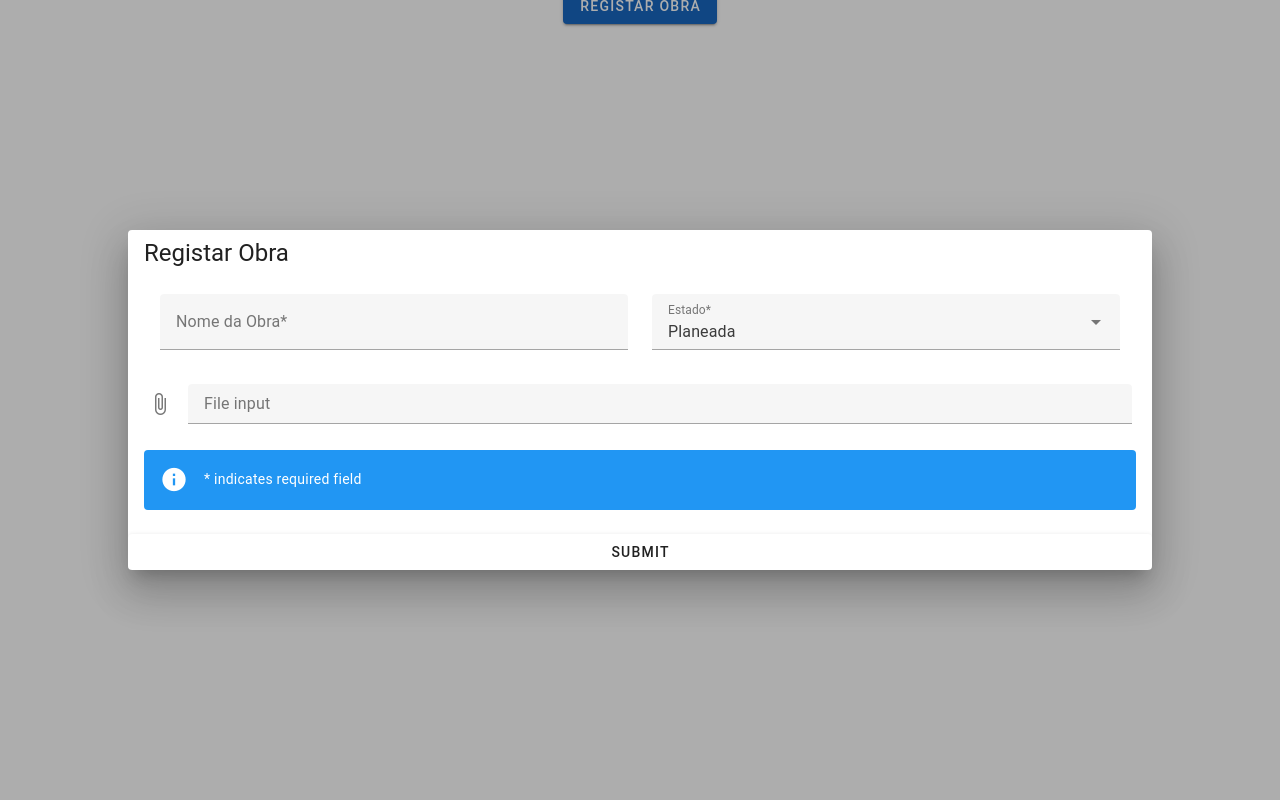
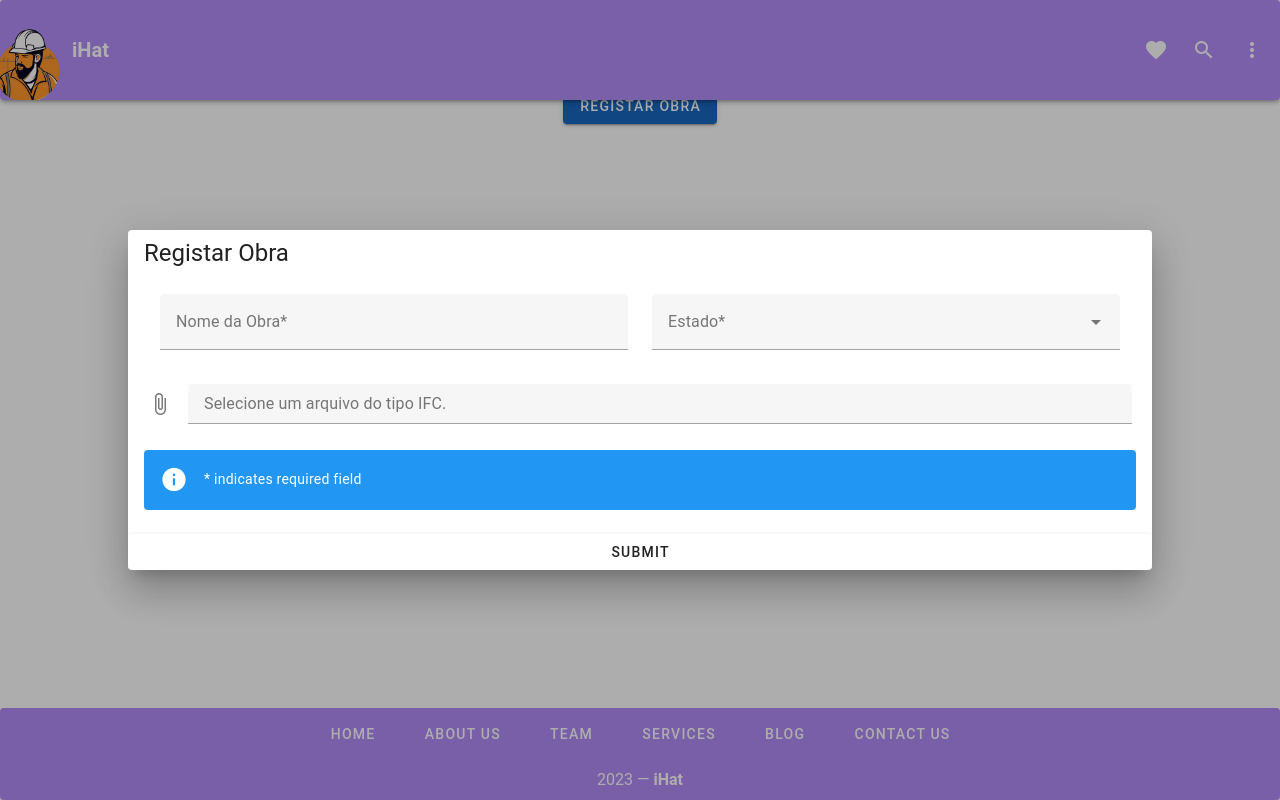
Before and after one commit to DiogoVieira63/iHat, a Vue app in the folder frontend/: page / in a window 1280 px wide. Both pictures are taken after a click on the button "REGISTAR OBRA". Built offline with nearby package versions, Linux system fonts and the light colour scheme.

Commit message:
add footer to page layout and add validation to FormObra

```diff
--- a/frontend/package.json
+++ b/frontend/package.json
@@ -11,6 +11,7 @@
   },
   "dependencies": {
     "core-js": "^3.8.3",
+    "vee-validate": "^4.11.8",
     "vue": "^3.2.13",
     "vue-router": "^4.0.3",
     "vuetify": "^3.3.22"
--- a/frontend/src/components/FormObra.vue
+++ b/frontend/src/components/FormObra.vue
@@ -1,14 +1,36 @@
 <script setup>
 import { ref } from 'vue'
+import { useField, useForm } from 'vee-validate'
 
 const dialog = ref(false);
-const estado = ref("Planeada");
-const nomeObra = ref("");
+// const estado = ref("Planeada");
 
-async function submit (event){
-	const results = await event
-	alert(`${estado.value} e ${nomeObra.value}`);
-};
+// async function submit (event){
+// 	const results = await event
+// 	alert(`${estado.value} e ${nomeObra.value}`);
+// };
+
+const { handleSubmit, handleReset } = useForm({
+  validationSchema: {
+    nomeObra(value) {
+      if (value?.length >= 2) return true
+      return message
+    },
+    estado(value) {
+      if (value) return true
+      return 'Selecione um dos items.'
+    }
+  },
+})
+
+const message = "Campo obrigatório."
+
+const nomeObra = useField('nomeObra')
+const estado = useField('estado')
+
+const submit = handleSubmit(values => {
+  alert(JSON.stringify(values, null, 2))
+})
 
 </script>
 
@@ -39,9 +61,9 @@ async function submit (event){
                   md="6"
                 >
                   <v-text-field
-										v-model="nomeObra"
+										v-model="nomeObra.value.value"
+                    :error-messages="nomeObra.errorMessage.value"
                     label="Nome da Obra*"
-                    required
                   ></v-text-field>
                 </v-col>
 
@@ -50,14 +72,15 @@ async function submit (event){
                   md="6"
                 >
                 <v-select
-                    v-model="estado"
+                    v-model="estado.value.value"
+                    :error-messages="estado.errorMessage.value"
                     :items="['Planeada', 'Pendente', 'Em curso']"
                     label="Estado*"
-                    required
                   ></v-select>
                 </v-col>
                 <v-file-input
-                  label="File input"
+                  label="Selecione um arquivo do tipo IFC."
+                  accept=".ifc"
                   density="compact"
                 ></v-file-input>
               </v-row>
@@ -75,3 +98,95 @@ async function submit (event){
       </v-dialog>
     </v-row>
   </template>
+
+
+<!--
+
+<template>
+  <form @submit.prevent="submit">
+    <v-text-field
+      v-model="name.value.value"
+      :counter="10"
+      :error-messages="name.errorMessage.value"
+      label="Name"
+    ></v-text-field>
+
+    <v-text-field
+      v-model="phone.value.value"
+      :counter="7"
+      :error-messages="phone.errorMessage.value"
+      label="Phone Number"
+    ></v-text-field>
+
+    <v-text-field
+      v-model="email.value.value"
+      :error-messages="email.errorMessage.value"
+      label="E-mail"
+    ></v-text-field>
+
+    <v-select
+      v-model="select.value.value"
+      :items="items"
+      :error-messages="select.errorMessage.value"
+      label="Select"
+    ></v-select>
+
+    <v-checkbox
+      v-model="checkbox.value.value"
+      :error-messages="checkbox.errorMessage.value"
+      value="1"
+      label="Option"
+      type="checkbox"
+    ></v-checkbox>
+
+    <v-btn class="me-4" type="submit"> submit </v-btn>
+
+    <v-btn @click="handleReset"> clear </v-btn>
+  </form>
+</template>
+
+<script setup>
+  import { ref } from 'vue'
+  import { useField, useForm } from 'vee-validate'
+
+  const { handleSubmit, handleReset } = useForm({
+    validationSchema: {
+      nome(value) {
+        if (value?.length >= 2) return true
+
+        return 'Name needs to be at least 2 characters.'
+      },
+      phone(value) {
+        if (value?.length > 9 && /[0-9-]+/.test(value)) return true
+
+        return 'Phone number needs to be at least 9 digits.'
+      },
+      email(value) {
+        if (/^[a-z.-]+@[a-z.-]+\.[a-z]+$/i.test(value)) return true
+
+        return 'Must be a valid e-mail.'
+      },
+      select(value) {
+        if (value) return true
+
+        return 'Select an item.'
+      },
+      checkbox(value) {
+        if (value === '1') return true
+
+        return 'Must be checked.'
+      },
+    },
+  })
+  const name = useField('name')
+  const phone = useField('phone')
+  const email = useField('email')
+  const select = useField('select')
+  const checkbox = useField('checkbox')
+
+  const items = ref(['Item 1', 'Item 2', 'Item 3', 'Item 4'])
+
+  const submit = handleSubmit(values => {
+    alert(JSON.stringify(values, null, 2))
+  })
+</script> -->
--- a/frontend/src/components/PageLayout.vue
+++ b/frontend/src/components/PageLayout.vue
@@ -1,8 +1,26 @@
-<script setup>
+<script>
+  export default {
+    data: () => ({
+      links: ['Home', 'About Us', 'Team', 'Services', 'Blog', 'Contact Us'],
+    }),
+  }
+</script>
 
+<style scoped>
+.v-footer--full-width {
+  width: 100%;
+  left: 0;
+  right: 0;
+  position: absolute;
+  bottom: 0;
+}
 
-
-</script>
+.v-row--full-width {
+  width: 100%;
+  margin-left: 0;
+  margin-right: 0;
+}
+</style>
 
 
  <template>
@@ -16,6 +34,27 @@
         <v-btn icon="mdi-dots-vertical"></v-btn>
       </template>
     </v-app-bar>
-    <v-btn> Button </v-btn>
+    <v-main>
+      <slot></slot>
+    </v-main>
+    <v-footer rounded w-auto color="#B38DF7" class="v-footer--full-width">
+      <v-row justify="center" no-gutters class="v-row--full-width">
+        <v-btn
+          v-for="link in links"
+          :key="link"
+          color="white"
+          variant="text"
+          class="mx-2"
+          rounded="xl"
+        >
+          {{ link }}
+        </v-btn>
+        <v-col class="text-center mt-4" cols="12">
+          {{ new Date().getFullYear() }} — <strong>iHat</strong>
+        </v-col>
+      </v-row>
+    </v-footer>
   </v-app>
+
+
 </template>
--- a/frontend/src/views/HomeView.vue
+++ b/frontend/src/views/HomeView.vue
@@ -1,7 +1,10 @@
 <script setup>
 import FormObra from "../components/FormObra.vue"
+import PageLayout from "../components/PageLayout.vue"
+
 </script>
 
 <template>
-  <FormObra />
+  <PageLayout>  <FormObra />
+</PageLayout>
 </template>
```
Also changed, not shown: 1 other file (tests, documents, lock files or other folders).
